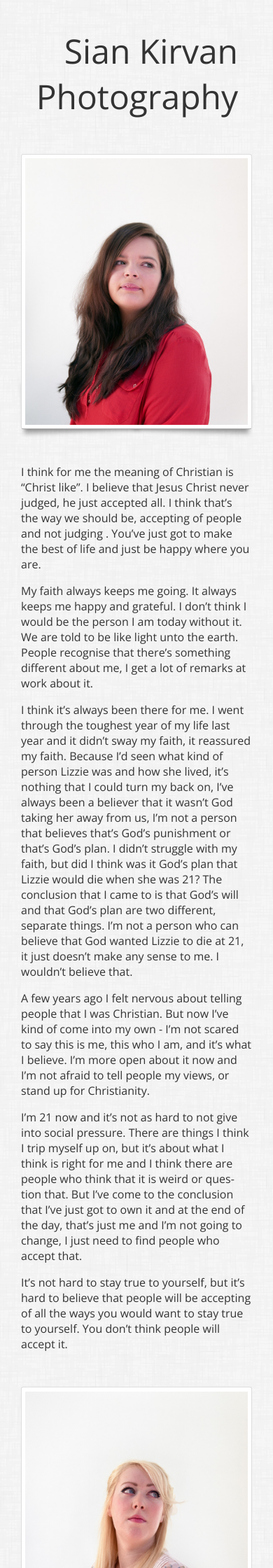
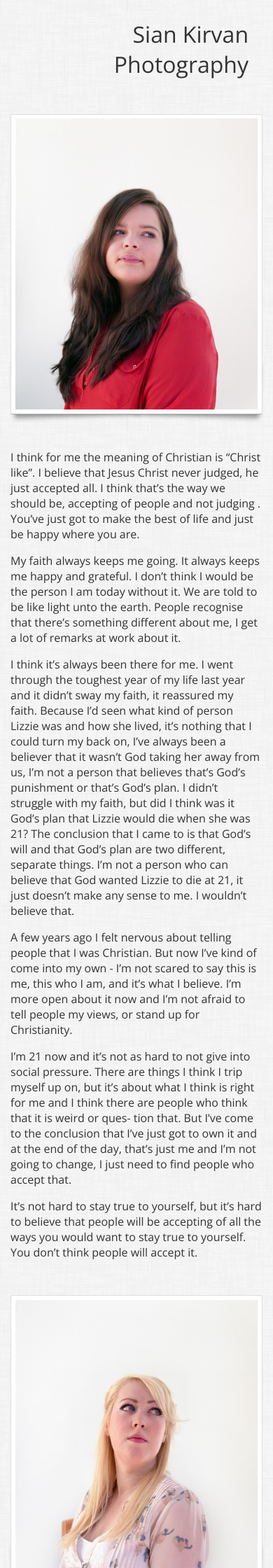
Before and after one commit to siankirvan/siankirvan.github.com, a Jekyll site: the page built from index.html, in a window 390 px wide. Shown: the top 2240 px of the page at 70% size. Built offline with Jekyll 4.4.1, drawn with Linux system fonts in a browser that asks for light colours.

Commit message:
testing media queries

```diff
--- a/static/css/base.css
+++ b/static/css/base.css
@@ -90,3 +90,17 @@ a {
 .curve img {
 	max-width: 100%;
 }
+
+/*----------- media queries -----------*/
+
+@media only screen and (max-width: 480px) {
+	#portfolio {
+		padding: 0 15px;
+	}
+	h1 {
+		font-size: 2em;
+	}
+	h2 {
+		font-size: 1.8em;
+	}
+}
```
